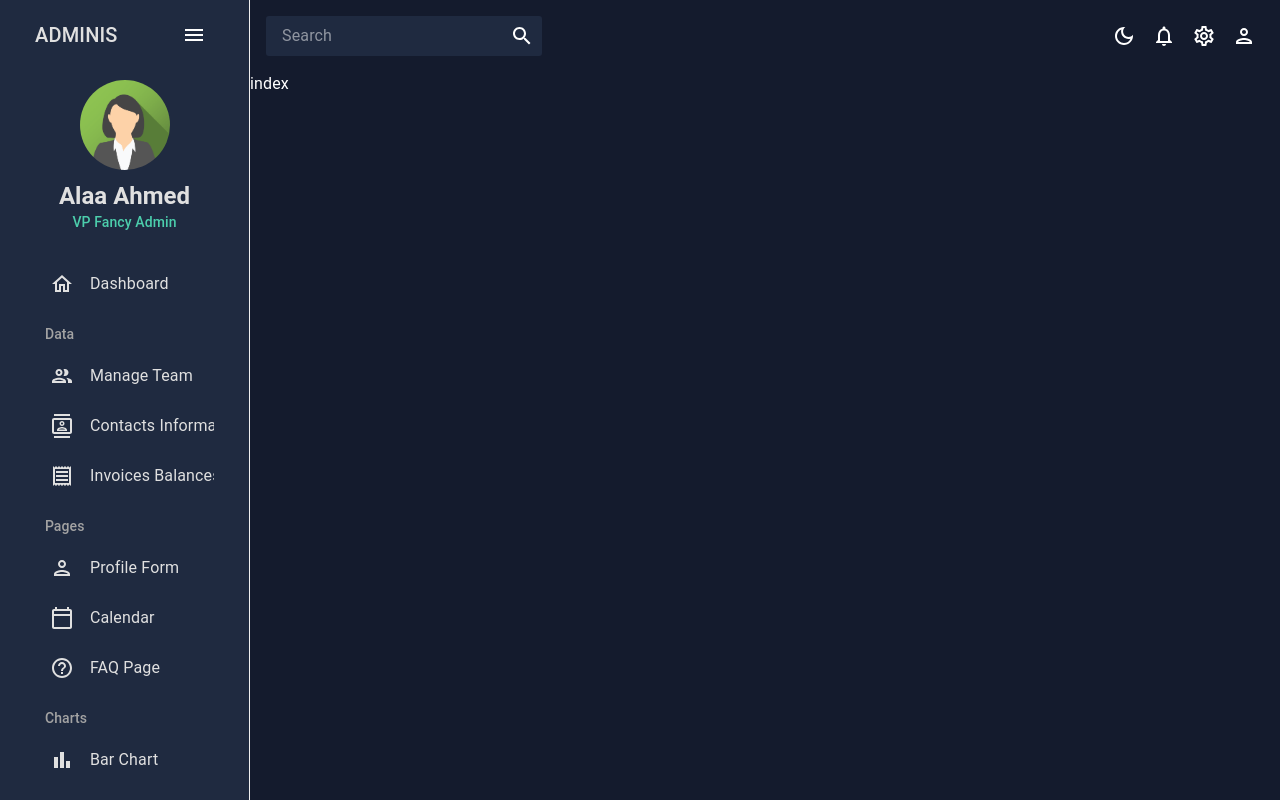
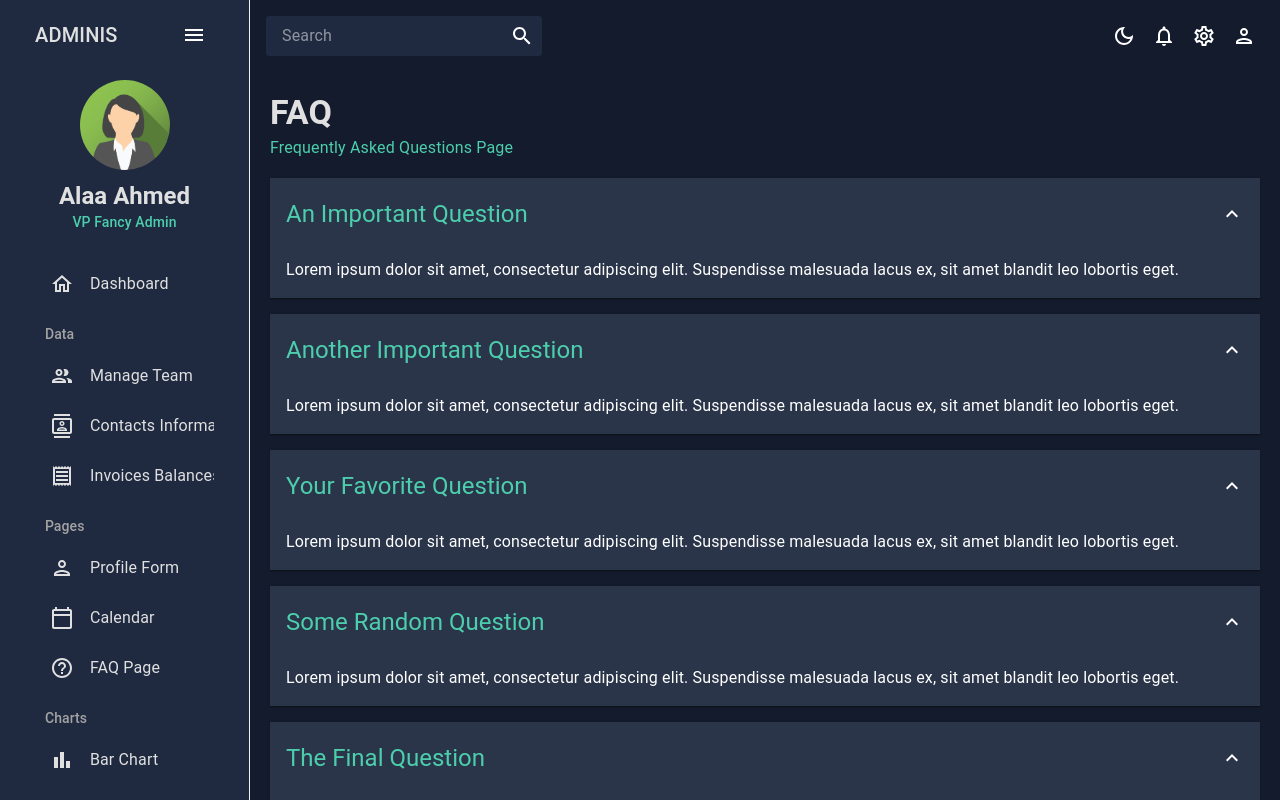
Before and after one commit to AlaaAhmeeddd/Admin-Dashboard, a React (Vite) app: page /faq in a window 1280 px wide. Built offline with nearby package versions, Linux system fonts and the light colour scheme.

Commit message:
feat: add faq page

```diff
--- a/src/scenes/faq/index.tsx
+++ b/src/scenes/faq/index.tsx
@@ -1,6 +1,85 @@
+import { Box, useTheme } from "@mui/material";
+import Header from "../../components/Header";
+import Accordion from "@mui/material/Accordion";
+import AccordionSummary from "@mui/material/AccordionSummary";
+import AccordionDetails from "@mui/material/AccordionDetails";
+import Typography from "@mui/material/Typography";
+import ExpandMoreIcon from "@mui/icons-material/ExpandMore";
+import { tokens } from "../../theme";
 
-export default function FAQ() {
+const FAQ = () => {
+  const theme = useTheme();
+  const colors = tokens(theme.palette.mode);
   return (
-    <div>index</div>
-  )
-}
+    <Box m="20px">
+      <Header title="FAQ" subTitle="Frequently Asked Questions Page" />
+      <Accordion defaultExpanded sx={{backgroundColor: colors.primary[400]}}>
+        <AccordionSummary expandIcon={<ExpandMoreIcon />}>
+          <Typography color={colors.greenAccent[500]} variant="h5">
+            An Important Question
+          </Typography>
+        </AccordionSummary>
+        <AccordionDetails>
+          <Typography>
+            Lorem ipsum dolor sit amet, consectetur adipiscing elit. Suspendisse
+            malesuada lacus ex, sit amet blandit leo lobortis eget.
+          </Typography>
+        </AccordionDetails>
+      </Accordion>
+      <Accordion defaultExpanded sx={{backgroundColor: colors.primary[400]}}>
+        <AccordionSummary expandIcon={<ExpandMoreIcon />}>
+          <Typography color={colors.greenAccent[500]} variant="h5">
+            Another Important Question
+          </Typography>
+        </AccordionSummary>
+        <AccordionDetails>
+          <Typography>
+            Lorem ipsum dolor sit amet, consectetur adipiscing elit. Suspendisse
+            malesuada lacus ex, sit amet blandit leo lobortis eget.
+          </Typography>
+        </AccordionDetails>
+      </Accordion>
+      <Accordion defaultExpanded sx={{backgroundColor: colors.primary[400]}}>
+        <AccordionSummary expandIcon={<ExpandMoreIcon />}>
+          <Typography color={colors.greenAccent[500]} variant="h5">
+            Your Favorite Question
+          </Typography>
+        </AccordionSummary>
+        <AccordionDetails>
+          <Typography>
+            Lorem ipsum dolor sit amet, consectetur adipiscing elit. Suspendisse
+            malesuada lacus ex, sit amet blandit leo lobortis eget.
+          </Typography>
+        </AccordionDetails>
+      </Accordion>
+      <Accordion defaultExpanded sx={{backgroundColor: colors.primary[400]}}>
+        <AccordionSummary expandIcon={<ExpandMoreIcon />}>
+          <Typography color={colors.greenAccent[500]} variant="h5">
+            Some Random Question
+          </Typography>
+        </AccordionSummary>
+        <AccordionDetails>
+          <Typography>
+            Lorem ipsum dolor sit amet, consectetur adipiscing elit. Suspendisse
+            malesuada lacus ex, sit amet blandit leo lobortis eget.
+          </Typography>
+        </AccordionDetails>
+      </Accordion>
+      <Accordion defaultExpanded sx={{backgroundColor: colors.primary[400]}}>
+        <AccordionSummary expandIcon={<ExpandMoreIcon />}>
+          <Typography color={colors.greenAccent[500]} variant="h5">
+            The Final Question
+          </Typography>
+        </AccordionSummary>
+        <AccordionDetails>
+          <Typography>
+            Lorem ipsum dolor sit amet, consectetur adipiscing elit. Suspendisse
+            malesuada lacus ex, sit amet blandit leo lobortis eget.
+          </Typography>
+        </AccordionDetails>
+      </Accordion>
+    </Box>
+  );
+};
+
+export default FAQ;
```
